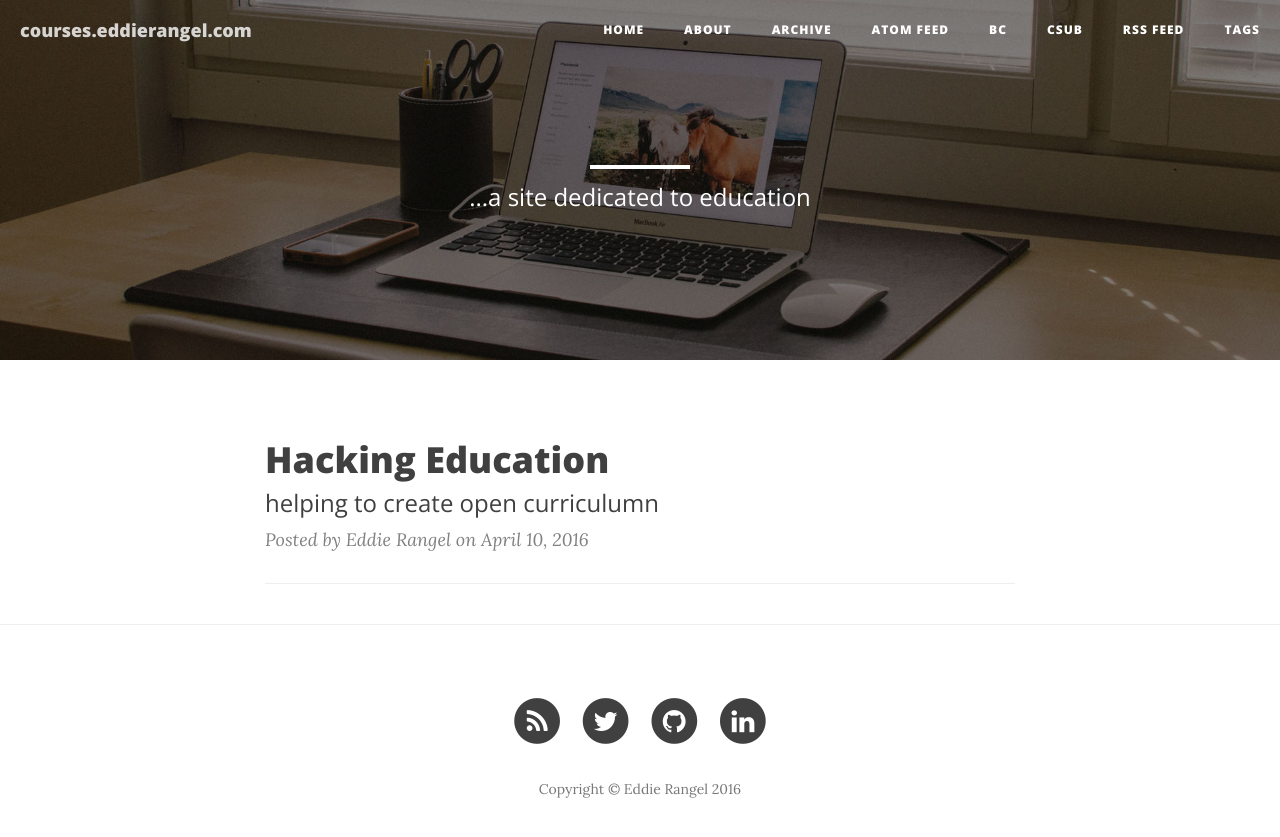
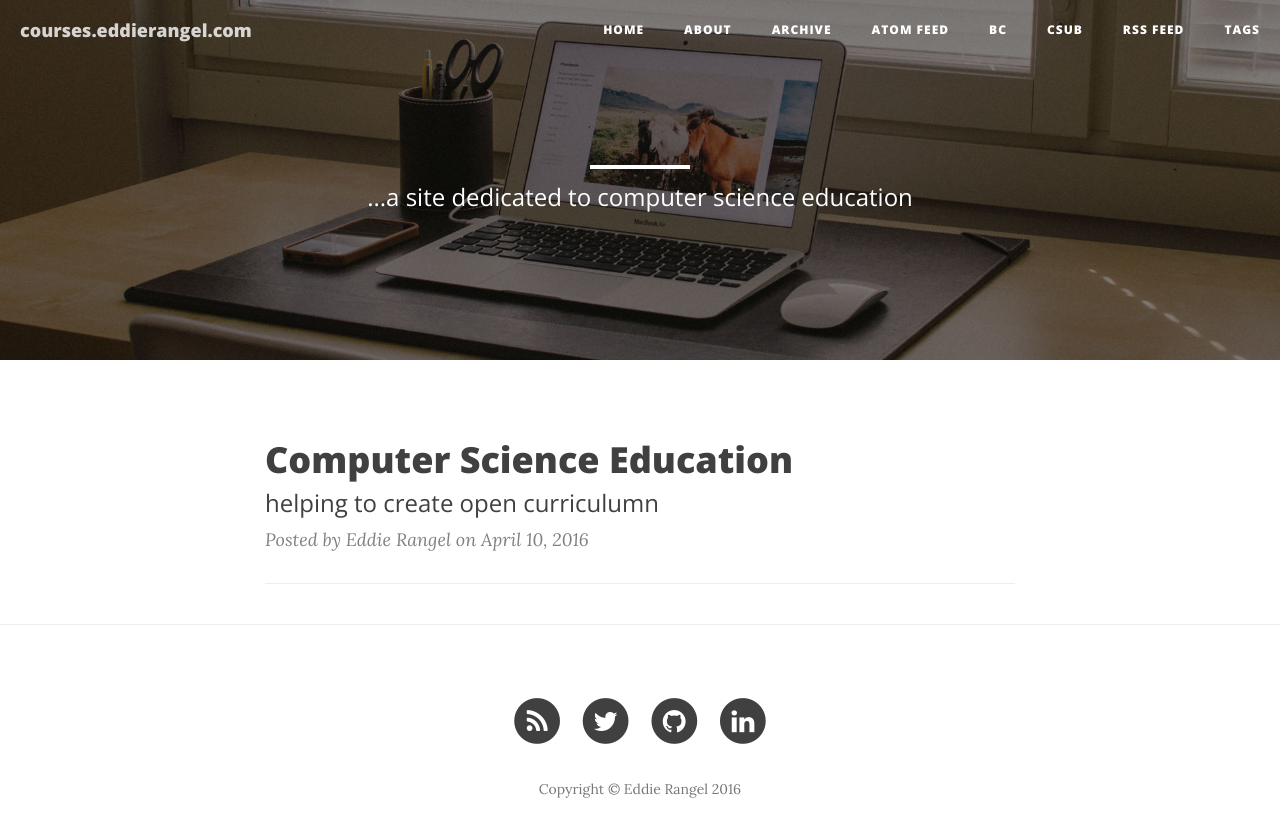
Before and after one commit to eddierangel/eddierangel.github.io, a Jekyll site: the page built from index.html, in a window 1280 px wide. Shown: the top 837 px of the page. Built offline with Jekyll 4.4.1, drawn with Linux system fonts in a browser that asks for light colours; nearby versions of some CDN libraries; the list of posts is cut into pages by our own code.

Commit message:
Updating content

```diff
--- a/about.html
+++ b/about.html
@@ -1,8 +1,8 @@
 ---
 layout: altpage
 title: "About"
-description: "A breif biography"
-header-img: "img/teagarden_buddha.jpg"
+description: "A brief biography"
+header-img: "img/treeview.jpg"
 ---
 
 <p>This site is dedicated to computer science education.</p>
@@ -12,7 +12,7 @@ header-img: "img/teagarden_buddha.jpg"
 
 <h3>A bit more</h3>
 <p>I was born and raised in Bakersfield, CA. I attended local schools in East Bakersfield and graduated from Highland High School.
-    My first semester of my post secondary education was at Bakersfield College. After completing one semester and then withdrawing/failing my second semester, I enlisted in the United States Navy.
+    My first semester of my post secondary education started at Bakersfield College. After completing one semester and then withdrawing/failing my second semester, I enlisted in the United States Navy.
     I served on board the U.S.S Ramage <a href="http://www.public.navy.mil/surflant/ddg61/Pages/default.aspx">(DDG-61)</a> as an Operations Specialist where I worked in the Combat Information Center.
     I was on board during the completion of a Mediterraean Deployment in support of the campaing in Kosovo. After I separated from the service, I was more focused and had a better since of direction with what I wanted from college.
     In the Spring of 2002 I restarted on my academic career at Bakersfield College and have been on my current journey ever since.
--- a/bc.html
+++ b/bc.html
@@ -1,7 +1,7 @@
 ---
 layout: bcpage
 title: "BC"
-description: "information technology"
+description: "computer science | information technology"
 header-img: "img/ScienceBuilding_BC.jpg"
 ---
 
--- a/index.html
+++ b/index.html
@@ -1,6 +1,6 @@
 ---
 layout: page
-description: "...a site dedicated to education"
+description: "...a site dedicated to computer science education"
 header-img: "img/home-bg.jpg"
 ---
 
```
Also changed, not shown: _posts/2016-04-10-computer-science-education.md (added, +10 -0 lines), _posts/2016-04-10-hacking-education.md (deleted, +0 -18 lines), 1 other file.
